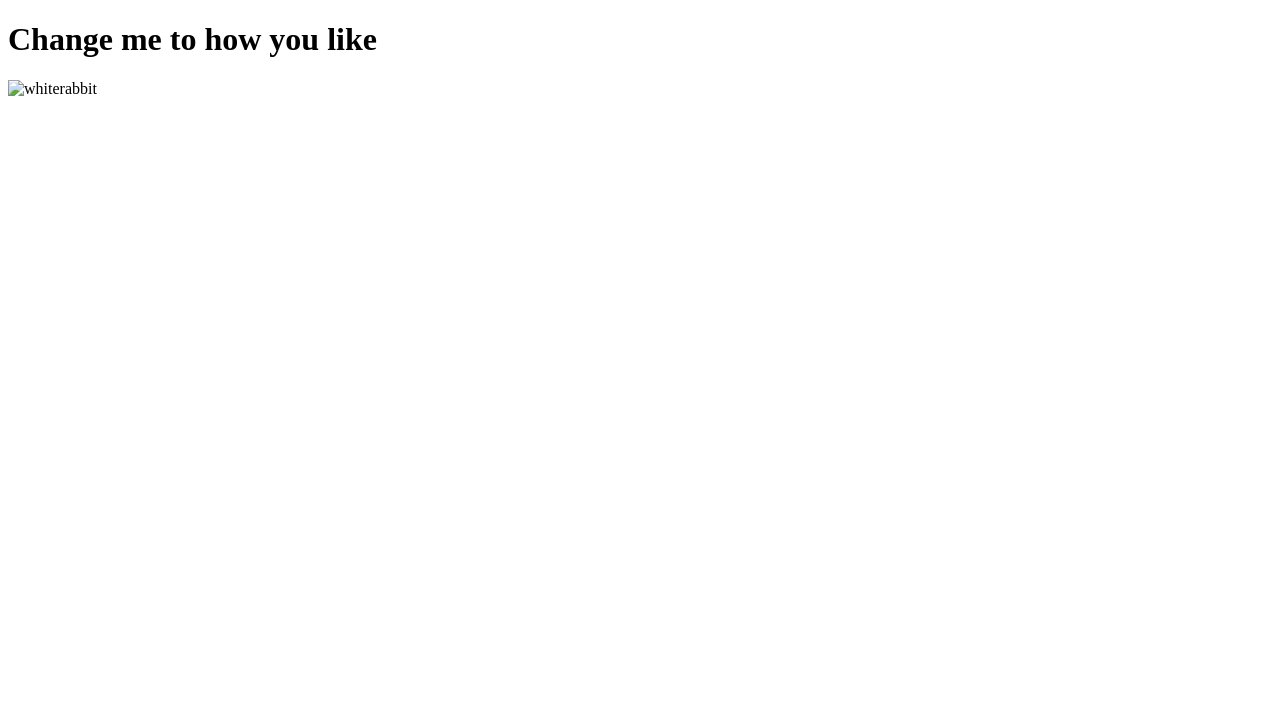
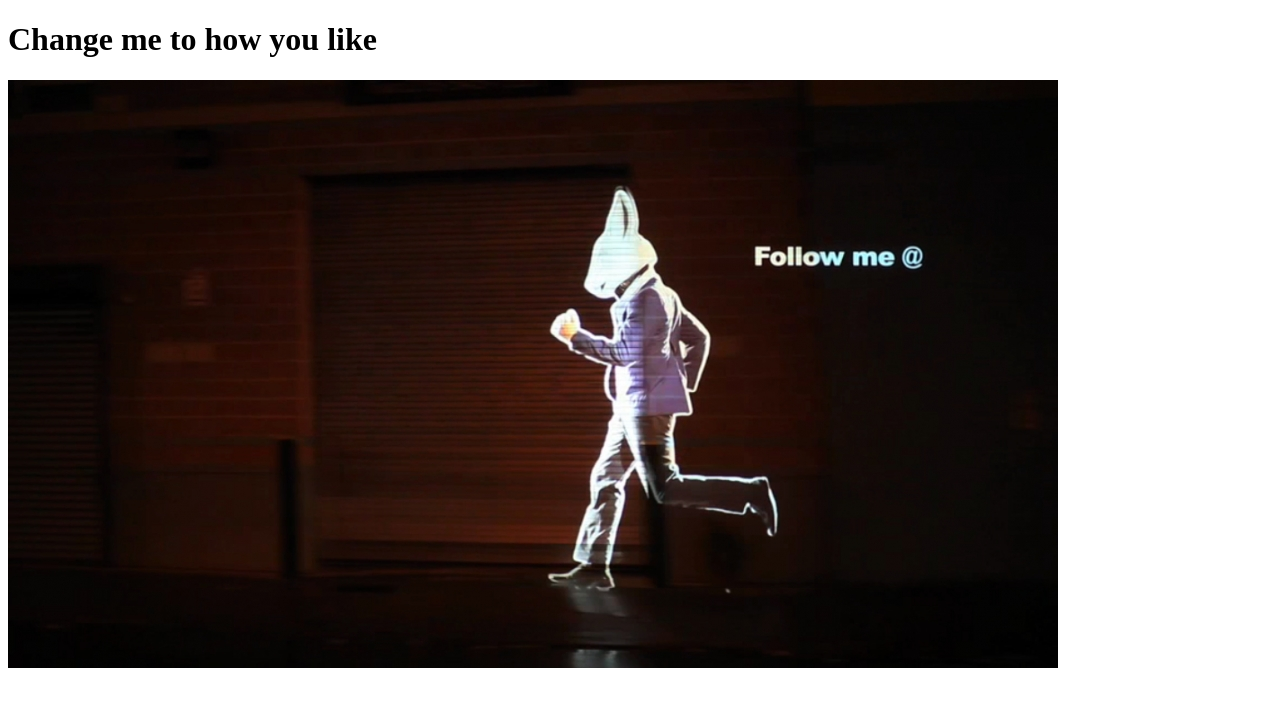
Before and after one commit to RoyalIcing/web-pass-the-parcel, a plain HTML site: page index.html in a window 1280 px wide. Drawn offline with Linux system fonts and the light colour scheme.

Commit message:
add .jpg

```diff
--- a/index.html
+++ b/index.html
@@ -7,6 +7,6 @@
     <body>
         <h1>Change me to how you like</h1>
 
-        <img src="whiterabbit" alt="whiterabbit">
+        <img src="whiterabbit.jpg" alt="whiterabbit">
     </body>
 </html>
```
